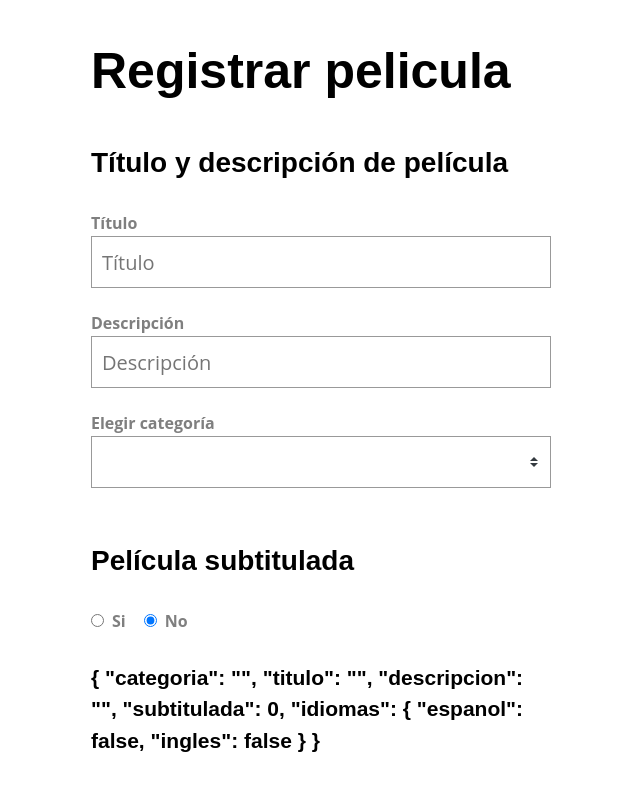
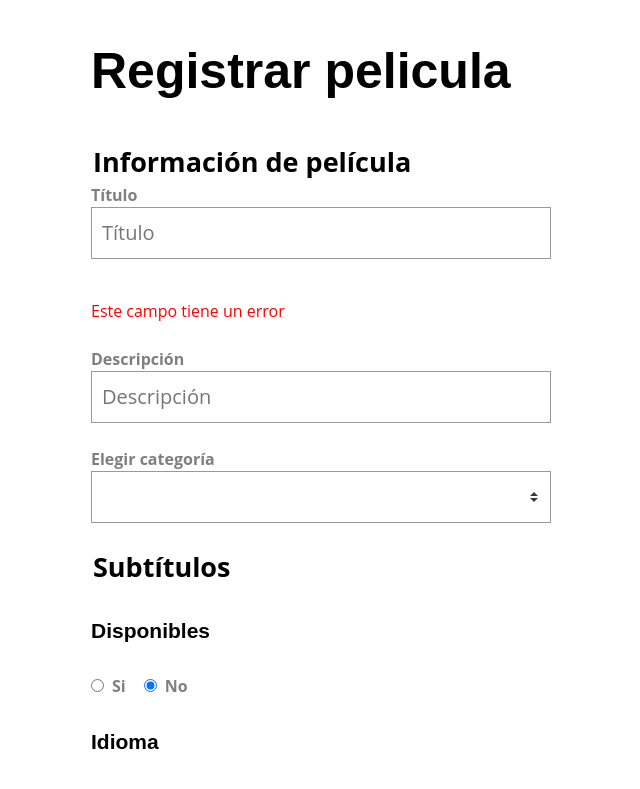
Before and after one commit to crisgon123/vue-3-modulo-2, a Vue app in the folder formulario/: page / in a window 1280 px wide. Shown: the top 789 px of the page, without its empty margins (339-979 px from the left). Built offline with nearby package versions, Linux system fonts and the light colour scheme.

Commit message:
Codigo final para video Mejores Practicas

```diff
--- a/formulario/src/components/BaseInput.vue
+++ b/formulario/src/components/BaseInput.vue
@@ -1,16 +1,29 @@
 <template>
-  <label>{{ label }} </label>
+  <label :for="uuid">{{ label }} </label>
   <input
     v-bind="$attrs"
     :placeholder="label"
     class="field"
     :value="modelValue"
     @input="$emit('update:modelValue', $event.target.value)"
+    :id="uuid"
+    :aria-describedby="error ? `${uuid}-error` : null"
+    :aria-live="assertive"
+    :aria-invalid="error ? true : null"
   />
+  <p v-if="error" class="errorMessage" :id="`${uuid}-error`">
+    {{ error }}
+  </p>
 </template>
 
 <script>
+import UniqueID from "../UniqueID";
 export default {
+  data() {
+    return {
+      uuid: UniqueID(),
+    };
+  },
   props: {
     label: {
       type: String,
@@ -20,6 +33,10 @@ export default {
       type: [String, Number],
       default: "",
     },
+    error: {
+      type: String,
+      default: "",
+    },
   },
 };
 </script>
--- a/formulario/src/views/Formulario.vue
+++ b/formulario/src/views/Formulario.vue
@@ -2,9 +2,15 @@
   <div>
     <h1>Registrar pelicula</h1>
     <form @submit.prevent="enviarFormulario">
-      <h3>Título y descripción de película</h3>
+      <fieldset>
+        <legend>Información de película</legend>
 
-      <BaseInput v-model="pelicula.titulo" label="Título" type="text" />
+        <BaseInput
+          v-model="pelicula.titulo"
+          label="Título"
+          type="text"
+          error="Este campo tiene un error"
+        />
 
         <BaseInput
           v-model="pelicula.descripcion"
@@ -17,16 +23,18 @@
           v-model="pelicula.categoria"
           label="Elegir categoría"
         />
+      </fieldset>
 
-      <h3>Película subtitulada</h3>
+      <fieldset>
+        <legend>Subtítulos</legend>
+        <h4>Disponibles</h4>
         <BaseRadioGroup
           v-model="pelicula.subtitulada"
           name="subtitulada"
           :opciones="opcionesIdioma"
         />
 
-      <h4>{{ pelicula }}</h4>
-      <h3>Idioma de subtítulos</h3>
+        <h4>Idioma</h4>
         <div>
           <BaseCheckbox v-model="pelicula.idiomas.espanol" label="Español" />
         </div>
@@ -34,6 +42,7 @@
         <div>
           <BaseCheckbox v-model="pelicula.idiomas.ingles" label="Inglés" />
         </div>
+      </fieldset>
 
       <button type="submit">Registrar</button>
     </form>
@@ -90,3 +99,20 @@ export default {
   },
 };
 </script>
+
+<style>
+fieldset {
+  border: 0;
+  margin: 0;
+  padding: 0;
+}
+
+legend {
+  font-size: 27px;
+  font-weight: 700;
+  margin-top: 20px;
+}
+body {
+  font-family: "Open Sans";
+}
+</style>
```
Lines whose indentation alone changed are shown as unchanged.
